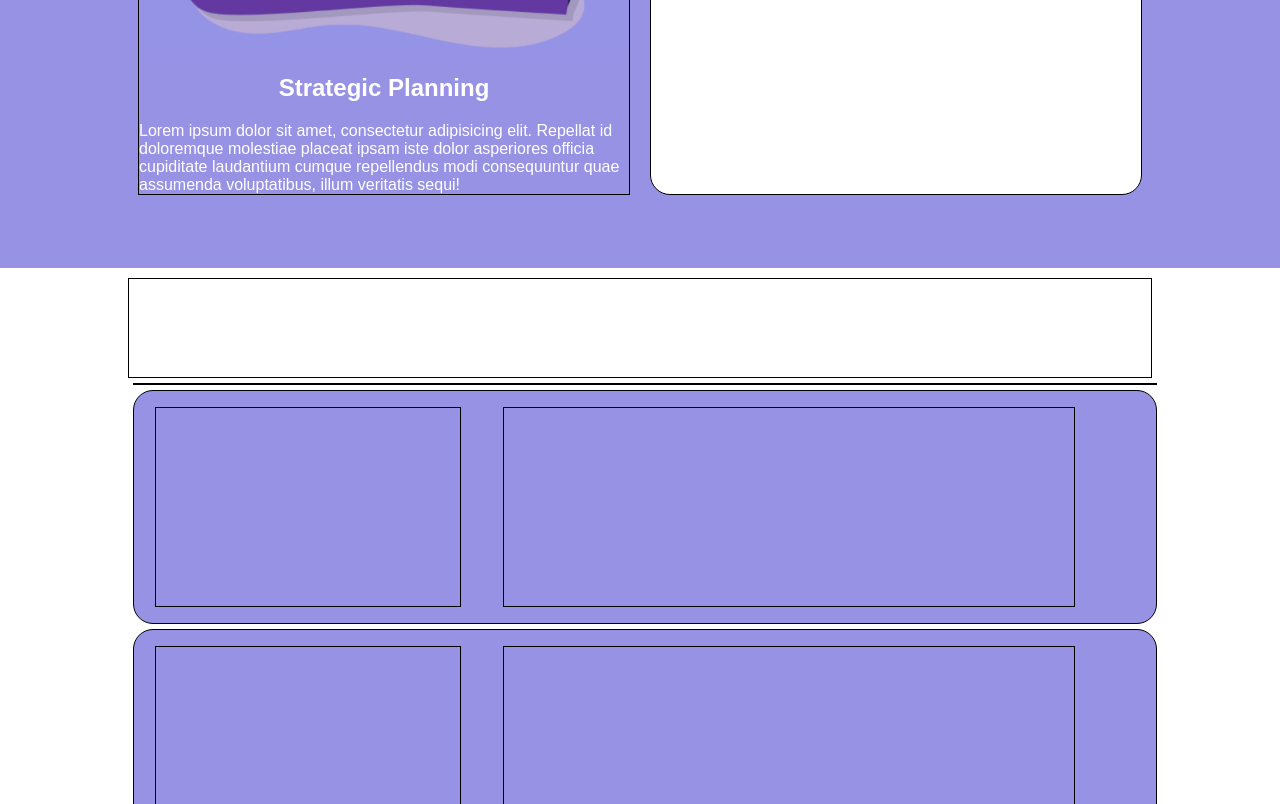
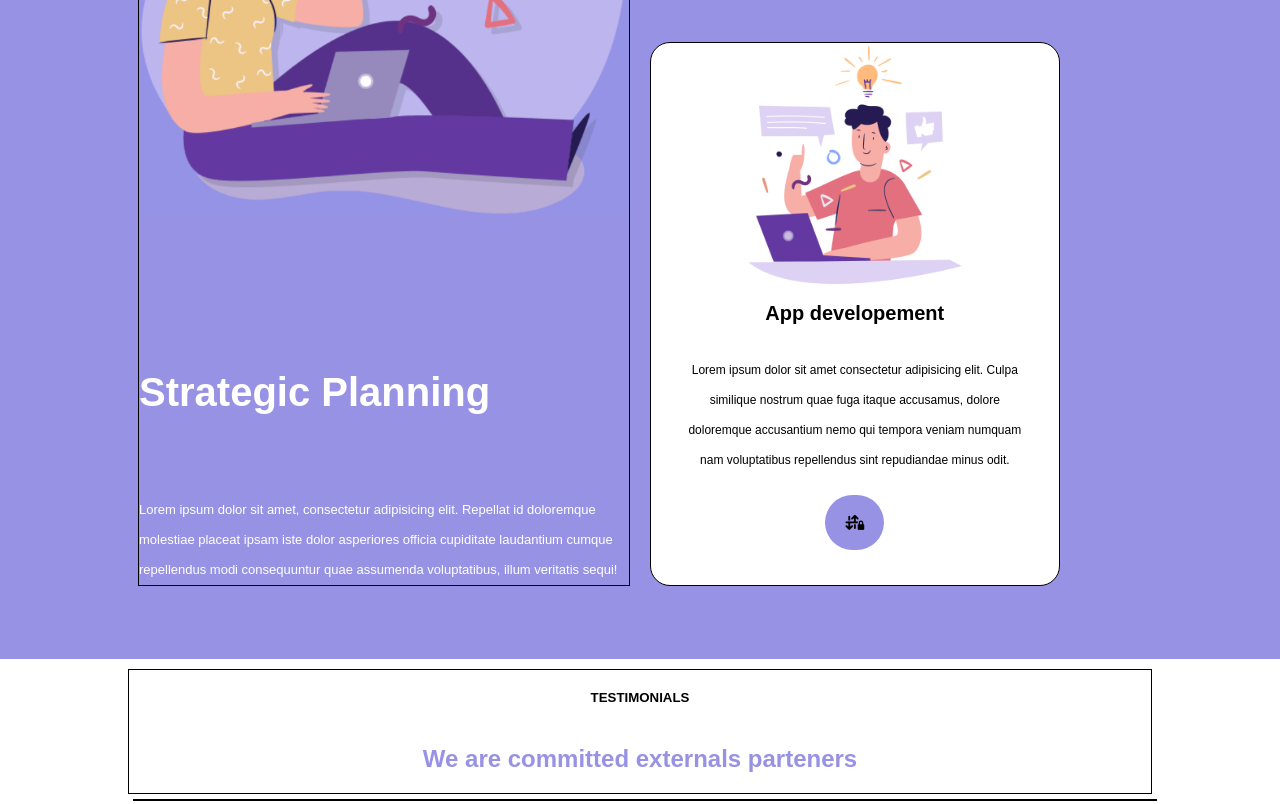
Before and after one commit to AlanDAmario/htmlcss-responsive-layout, a plain HTML site: page index.html in a window 1280 px wide. Shown: the part 1460-2264 px from the top of the page. Drawn offline with Linux system fonts and the light colour scheme.

Commit message:
[UPD] planning responsive added

```diff
--- a/css/style.css
+++ b/css/style.css
@@ -88,6 +88,28 @@ footer{
 .col-100-mobile .bg-white{
     background-color: white;
 }
+.planning-txt-img img{
+    width: 100%;
+}
+.planning-txt-img h2,
+.planning-txt-img p{
+    text-align: center;
+    padding: 20px 30px;
+}
+
+.low-arrow{
+    display: flex;
+    justify-content: center;
+    align-items: center;
+    margin-bottom: 35px;
+}
+
+.font-arrow {
+        font-size: 15px;
+        background-color: #9792E4;
+        padding: 20px;
+        border-radius: 30px;
+}
 
 .bg-violet .container{
     padding: 2.6rem 0;
@@ -105,6 +127,8 @@ footer{
     text-align: center;
     margin: 20px 0;
 }
+
+
 /* TESTIMONIALS */
 .testimonials{
     margin-bottom: 3.5rem;
@@ -113,6 +137,15 @@ footer{
     padding: 0.6rem 0;
 }
 
+.testimonials-title h5,
+.testimonials-title h2{
+    text-align: center;
+    padding: 20px 0px;
+}
+
+.testimonials-title h2{
+    color: #9792E4;
+}
 
 /* BENEFITS */
 
@@ -122,7 +155,6 @@ footer{
 
 .col-100-text{
     width: 100%;
-    height: 100px;
 }
 
 .card{
@@ -205,7 +237,9 @@ footer{
     border: 1px solid white;
 }
 
-
+p{
+    line-height: 30px;
+}
 /* RESPONSIVE TABLET */
 
 
@@ -222,10 +256,17 @@ footer{
         margin: 5px;
     }
 
-
+    .intro-content .apple{
+        margin: 0 auto;
+    }
+    .intro-content{
+        padding: 30px 10px;
+    }
     .intro .col-100-mobile:first-child {
         width: calc(100% / 3 * 2 - 10px);
     }
+
+
     .intro .col-100-mobile {
         width: calc(100% / 3 - 10px );
     }
@@ -234,7 +275,7 @@ footer{
         width: 50%;
     }
     .intro img{
-        transform: translate(0, 4px);
+        transform: translate(-28px, 34px);
     }
     .intro .row-mobile{
         margin-top: 51px;
@@ -245,6 +286,23 @@ footer{
         display: flex;
         align-items: center;
         justify-content: center;
+    }
+
+    /* PLANNING */
+    .planning-text h2{
+        font-size: 40px;
+        text-align: left;
+        margin-bottom: 80px;
+    }
+
+    .planning-text p{
+        font-size: 13px;
+    }
+
+    .low-arrow{
+        display: flex;
+        justify-content: center;
+        align-items: center;
     }
     /* TESTIMONIALS */
     .card{
@@ -311,17 +369,27 @@ footer{
     }
 
      /* INTRO */
+
+    .intro-content h2{
+        font-size: 24px;
+    }
+    .intro-content .clean-code{
+        text-align: center;
+    }
     .intro .col-txt-img {
         display: flex;
     }
 
+    .intro-content h2{
+        text-align: left;
+    }
     .intro .col-txt-img .col-left,
     .intro .col-txt-img .col-right {
         width: 50%;
     }
     .intro img{
         width: 80%;
-        transform: translate(0, 110px);
+        transform: translate(0, 132px);
     }
     .font-file{
         display: flex;
@@ -335,6 +403,32 @@ footer{
         width: calc(100% / 2 - 20px)
     }
 
+    .planning-text h2{
+        margin-top: 150px;
+    }
+    .planning-txt-img img {
+        width: 60%;
+        position: relative;
+        left: 20%;
+    }
+
+    .planning-txt-img h2{
+        font-size: 20px;
+        padding: 10px 10px;
+    }
+
+    .planning-txt-img p{
+        font-size: 12px;
+    }
+
+
+    .planning .bg-white{
+        width: 40%;
+        height: 100%;
+        display: flex;
+        align-self: flex-end;
+    }
+
     /* BENEFITS */
 
     .benefits .col-100-mobile{
--- a/index.html
+++ b/index.html
@@ -64,28 +64,28 @@
                     <div class="col-100-mobile radius">
                         <div class="intro-content">
                             <i class="fas fa-file-code font-file"></i>
-                            <h2>Clean code</h2>
+                            <h2 class="clean-code">Clean code</h2>
                             <p class="text-center">Lorem ipsum dolor sit amet consectetur adipisicing elit. Quod obcaecati reprehenderit enim voluptatem illum, corporis facere, dolore quasi explicabo non minus animi quis quisquam voluptates, cupiditate odit possimus ut deleniti!</p>
                         </div>
                     </div>
                     <div class="col-100-mobile radius">
                         <div class="intro-content">
                             <i class="fas fa-file-code font-file"></i>
-                            <h2>Clean code</h2>
+                            <h2 class="clean-code">Clean code</h2>
                             <p class="text-center">Lorem ipsum dolor sit amet consectetur adipisicing elit. Quod obcaecati reprehenderit enim voluptatem illum, corporis facere, dolore quasi explicabo non minus animi quis quisquam voluptates, cupiditate odit possimus ut deleniti!</p>
                         </div>
                     </div>
                     <div class="col-100-mobile radius">
                         <div class="intro-content">
                             <i class="fas fa-file-code font-file"></i>
-                            <h2>Clean code</h2>
+                            <h2 class="clean-code">Clean code</h2>
                             <p class="text-center">Lorem ipsum dolor sit amet consectetur adipisicing elit. Quod obcaecati reprehenderit enim voluptatem illum, corporis facere, dolore quasi explicabo non minus animi quis quisquam voluptates, cupiditate odit possimus ut deleniti!</p>
                         </div>
                     </div>
                     <div class="col-100-mobile radius">
                         <div class="intro-content">
                             <i class="fas fa-file-code font-file"></i>
-                            <h2>Clean code</h2>
+                            <h2 class="clean-code">Clean code</h2>
                             <p class="text-center">Lorem ipsum dolor sit amet consectetur adipisicing elit. Quod obcaecati reprehenderit enim voluptatem illum, corporis facere, dolore quasi explicabo non minus animi quis quisquam voluptates, cupiditate odit possimus ut deleniti!</p>
                         </div>
                     </div>
@@ -105,7 +105,16 @@
                             <p>Lorem ipsum dolor sit amet, consectetur adipisicing elit. Repellat id doloremque molestiae placeat ipsam iste dolor asperiores officia cupiditate laudantium cumque repellendus modi consequuntur quae assumenda voluptatibus, illum veritatis sequi!</p>
                         </div>
                     </div>
-                    <div class="col-100-mobile bg-white radius"></div>
+                    <div class="col-100-mobile bg-white radius">
+                        <div class="planning-txt-img">
+                            <img src="./img/planning2.png" alt="planning2">
+                            <h2>App developement</h2>
+                            <p>Lorem ipsum dolor sit amet consectetur adipisicing elit. Culpa similique nostrum quae fuga itaque accusamus, dolore doloremque accusantium nemo qui tempora veniam numquam nam voluptatibus repellendus sint repudiandae minus odit.</p>
+                            <div class="low-arrow">
+                                <i class="fas fa-arrow-down-up-lock font-arrow"></i>
+                            </div>
+                        </div>
+                    </div>
                 </div>
             </div>
         </section>
@@ -113,8 +122,15 @@
         <section class="testimonials">
             <div class="container">
                 <div class="row-mobile ">
-                    <div class="col-100-text border"></div>
-                    <div class="col-100-mobile border"></div>
+                    <div class="col-100-text border">
+                        <div class="testimonials-title">
+                            <h5>TESTIMONIALS</h5>
+                            <h2>We are committed externals parteners</h2>
+                        </div>
+                    </div>
+                    <div class="col-100-mobile border">
+
+                    </div>
                     <div class="col-100-mobile flex wrap bg-violet radius border">
                         <div class="card"></div>
                         <div class="text-card"></div>
```
